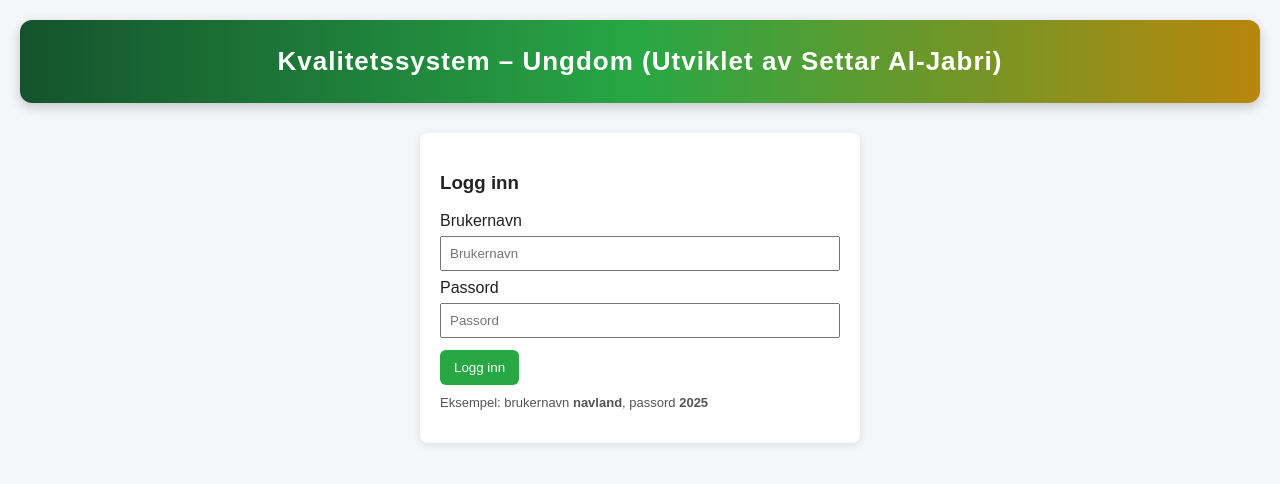
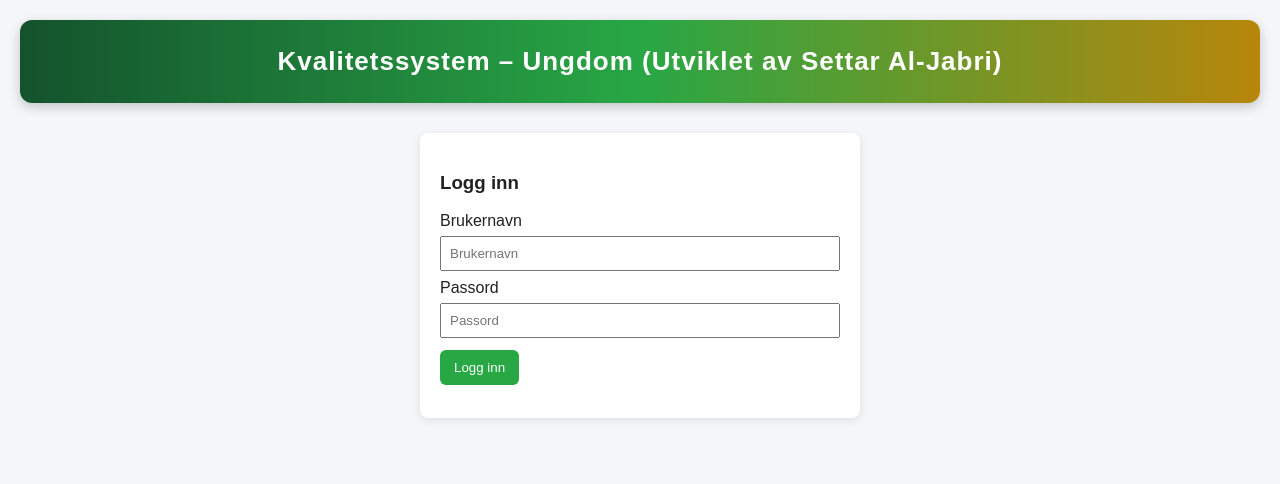
Before and after one commit to setjab/Kvalitetssystem-med-P-logging, a plain HTML site: page index.html in a window 1280 px wide. Drawn offline with nearby package versions, Linux system fonts and the light colour scheme.

Commit message:
Update index.html

```diff
--- a/index.html
+++ b/index.html
@@ -59,7 +59,7 @@
     <button onclick="checkLogin()" style="padding:10px 14px; border-radius:6px; border:none; background:#28a745; color:#fff; cursor:pointer;">Logg inn</button>
   </div>
   <p style="margin-top:10px; font-size:13px; color:#555;">
-    Eksempel: brukernavn <b>navland</b>, passord <b>2025</b>
+
   </p>
 </div>
 
```
